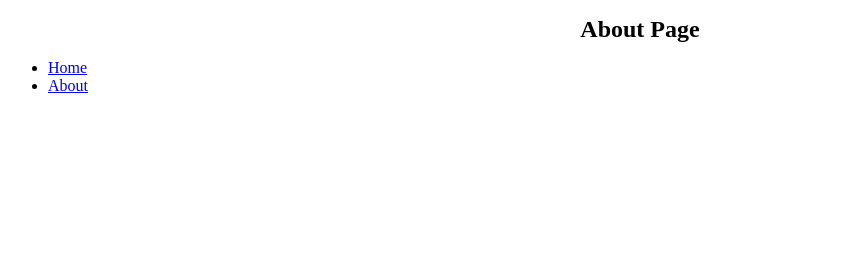
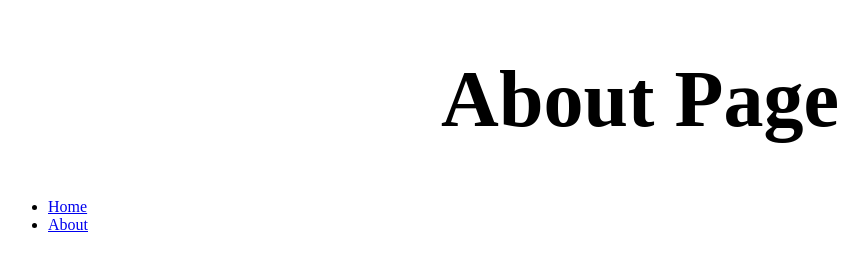
Before and after one commit to noahj1422/alpine.exercise2, a plain HTML site: page about.html in a window 1280 px wide. Shown: the whole page, without its empty margins (0-868 px from the left). Drawn offline with Linux system fonts and the light colour scheme.

Commit message:
Name Size

```diff
--- a/screen.css
+++ b/screen.css
@@ -17,5 +17,5 @@
 h1 {
     text-align: center;
     vertical-align: middle;
-    font-size: 150%;
+    font-size: 500%;
 }
```
